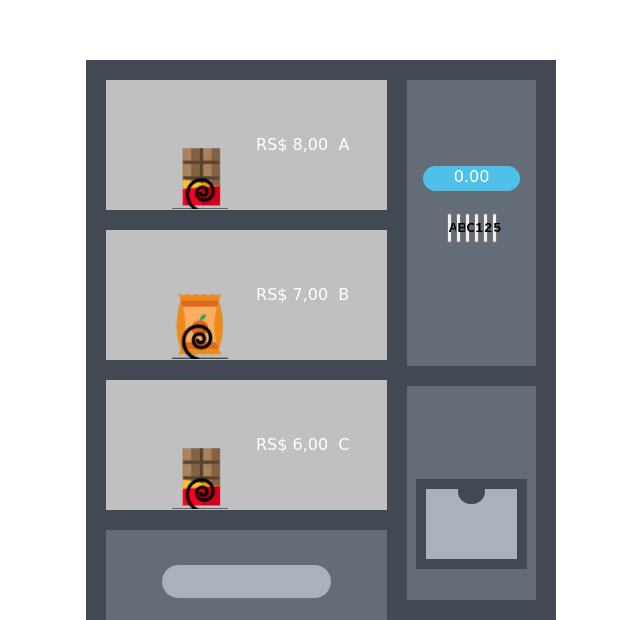
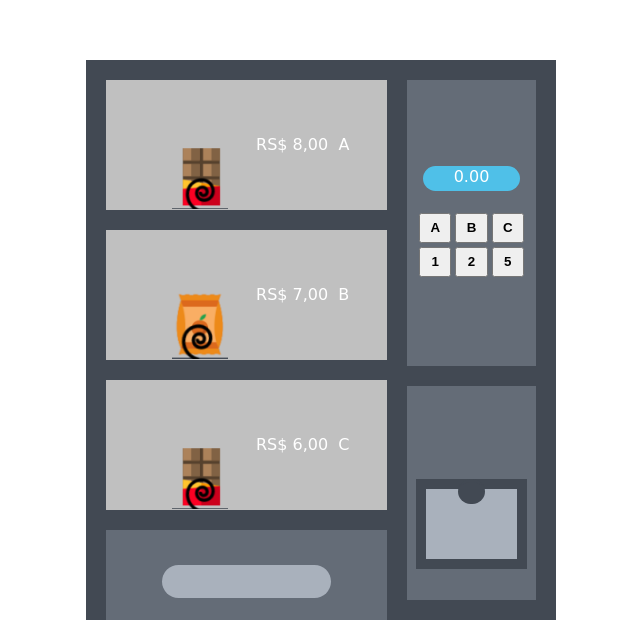
Before and after one commit to edpaes07/CandyMachine, a plain HTML site: page index.html in a window 1280 px wide. Shown: the part 180-800 px from the top of the page, without its empty margins (319-959 px from the left). Drawn offline with Linux system fonts and the light colour scheme; a web font is replaced by a local one.

Commit message:
Correcao tamanho botoes

```diff
--- a/styles/styles.css
+++ b/styles/styles.css
@@ -106,7 +106,7 @@
 
 .keyboard button{
     padding: 0px;
-    width: 5px;
+    width: 25%;
     height: 30px;
     font-weight: bold;
     text-align: center;
```
